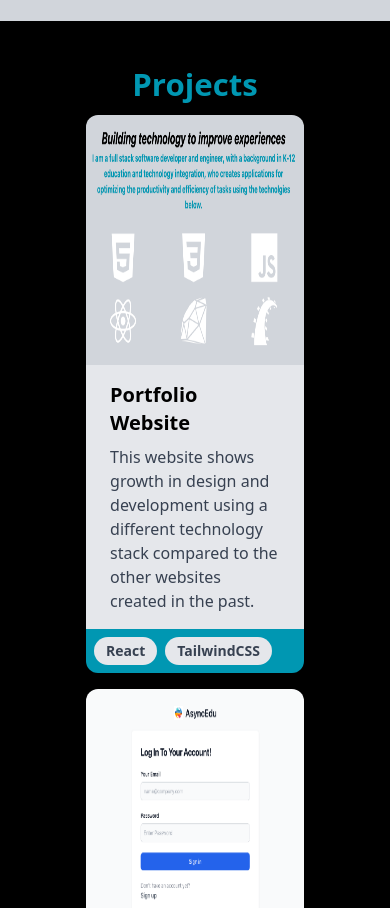
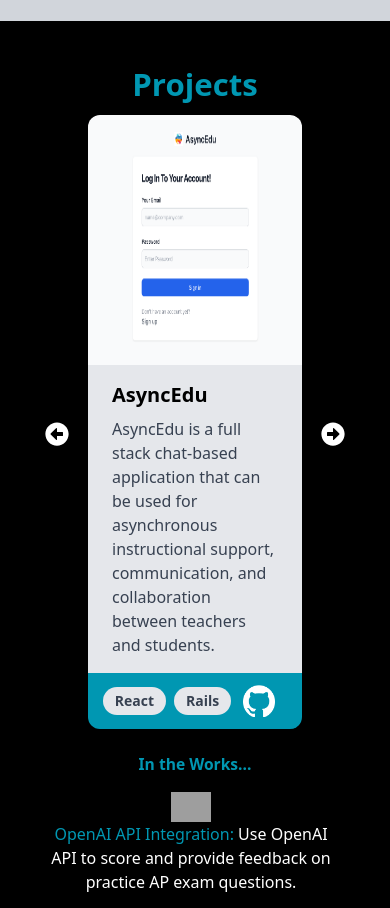
Before and after one commit to andrewjulian/portfolio-website, a React (Vite) app: page / in a window 390 px wide. Shown: the part 1066-1974 px from the top of the page. Built offline with nearby package versions, Linux system fonts and the light colour scheme; grey boxes are pictures that could not be loaded.

Commit message:
scroller on mobile as well

```diff
--- a/src/components/ProjectsSlider.jsx
+++ b/src/components/ProjectsSlider.jsx
@@ -12,16 +12,16 @@
   return (
     <section className="relative h-100vh flex justify-center items-center">
       <FaArrowAltCircleLeft
-        className="absolute top-[50%] left-[32px] z-10 cursor-pointer text-white text-[1.5rem] hover:text-[#0097b2] "
+        className="absolute top-[50%] left-[5px]   z-10 cursor-pointer text-white text-[1.5rem] hover:text-[#0097b2] "
         onClick={prevSlide}
       />
       <FaArrowAltCircleRight
-        className="absolute top-[50%] right-[32px] z-10 cursor-pointer text-lg  text-white text-[1.5rem] hover:text-[#0097b2] "
+        className="absolute top-[50%] right-[5px]  z-10 cursor-pointer   text-white text-[1.5rem] hover:text-[#0097b2] "
         onClick={nextSlide}
       />
       <div>
-        <div className="flex flex-col lg:flex-row items-center justify-center px-10">
-          <div>
+        <div className="xl:flex flex-row items-center justify-center px-10">
+          <div className="hidden xl:flex ">
             {current === 0
               ? projects[length - 1] && (
                   <ProjectCard project={projects[length - 1]} />
@@ -33,7 +33,7 @@
           <div>
             {projects[current] && <ProjectCard project={projects[current]} />}
           </div>
-          <div>
+          <div className="hidden xl:flex ">
             {current === length - 1
               ? projects[0] && <ProjectCard project={projects[0]} />
               : projects[current + 1] && (
```
